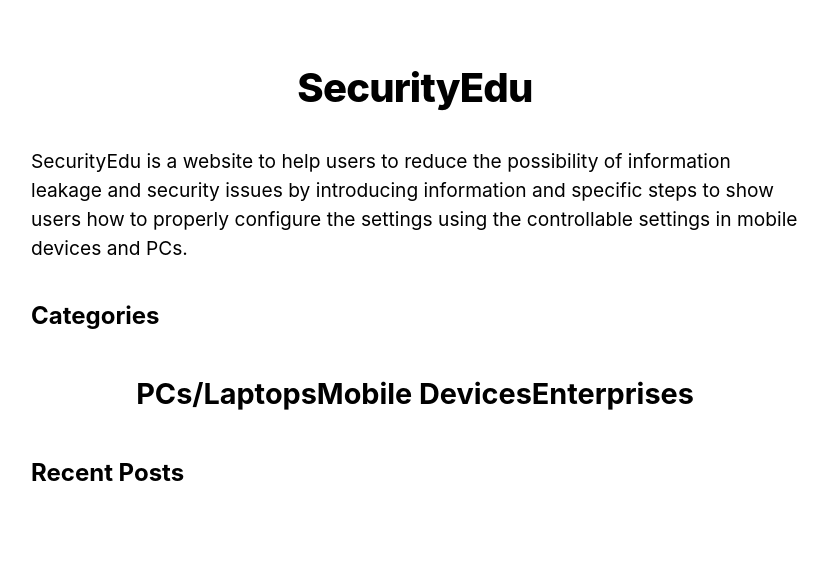
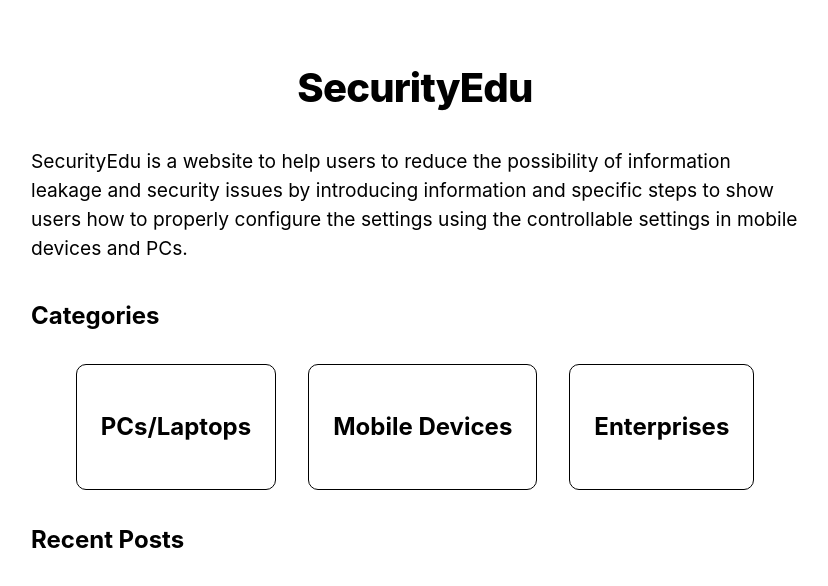
Before and after one commit to QuanDo2000/securityedu, a Next.js app: page / in a window 1280 px wide. Shown: the top 586 px of the page, without its empty margins (225-1053 px from the left). Built offline with nearby package versions, Linux system fonts and the light colour scheme.

Commit message:
Update index.tsx

```diff
--- a/pages/index.tsx
+++ b/pages/index.tsx
@@ -22,16 +22,22 @@ const Home: NextPage = () => {
       <section className={`${utilStyles.headingMd} ${utilStyles.padding1px}`}>
         <h2 className={utilStyles.headingLg}>Categories</h2>
         <div className={styles.grid}>
-          <Link href="/pcs-laptops" className={styles.card}>
-            <h2>PCs/Laptops</h2>
+          <Link href="/pcs-laptops">
+            <a className={styles.card}>
+              <h2>PCs/Laptops</h2>
+            </a>
           </Link>
 
           <Link href="/mobiles" className={styles.card}>
-            <h2>Mobile Devices</h2>
+            <a className={styles.card}>
+              <h2>Mobile Devices</h2>
+            </a>
           </Link>
 
           <Link href="/enterprises" className={styles.card}>
-            <h2>Enterprises</h2>
+            <a className={styles.card}>
+              <h2>Enterprises</h2>
+            </a>
           </Link>
         </div>
       </section>
--- a/styles/Home.module.css
+++ b/styles/Home.module.css
@@ -29,12 +29,6 @@
   font-size: 1.5rem;
 }
 
-.card p {
-  margin: 0;
-  font-size: 1.25rem;
-  line-height: 1.5;
-}
-
 @media (max-width: 600px) {
   .grid {
     width: 100%;
```
